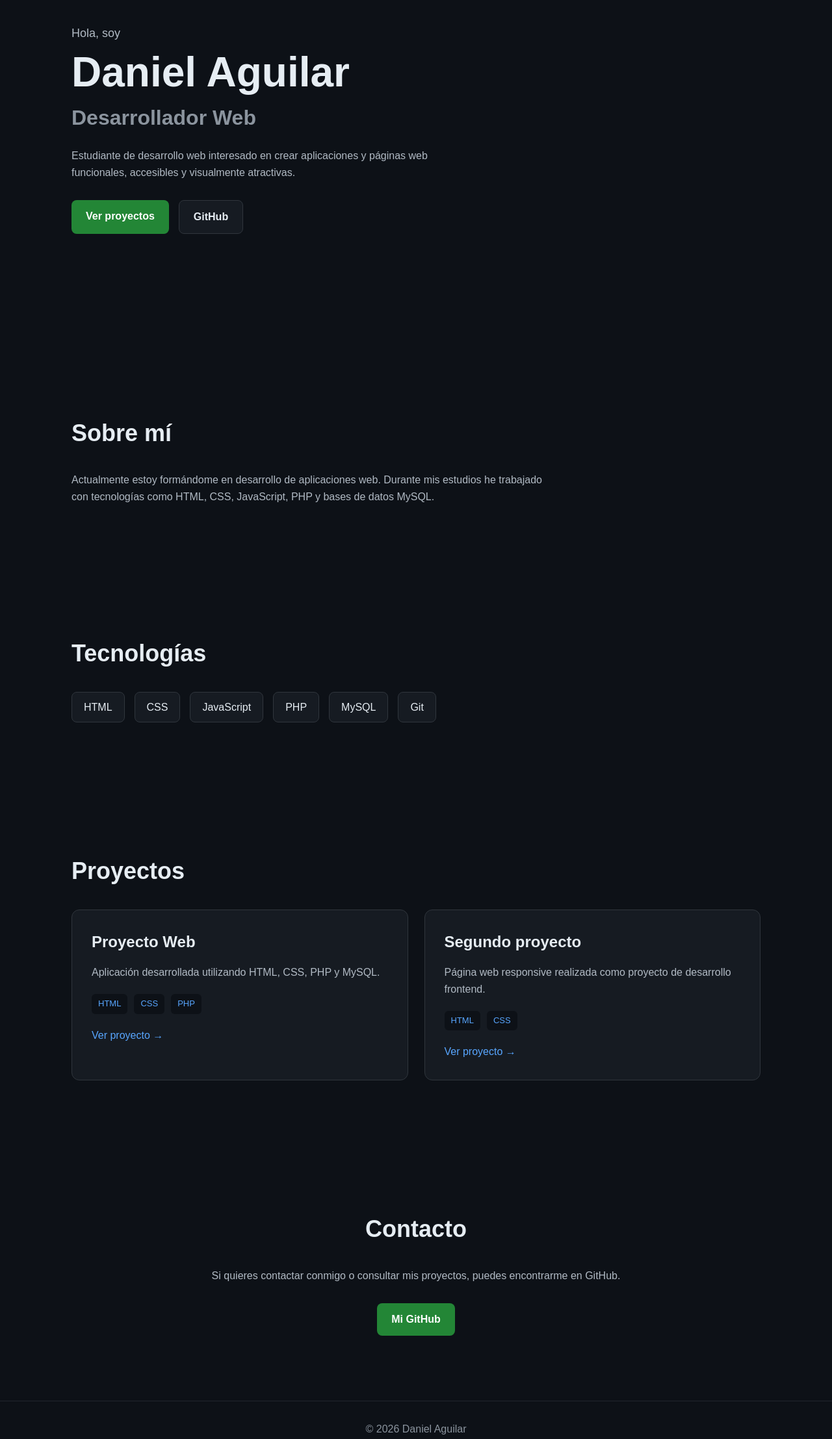
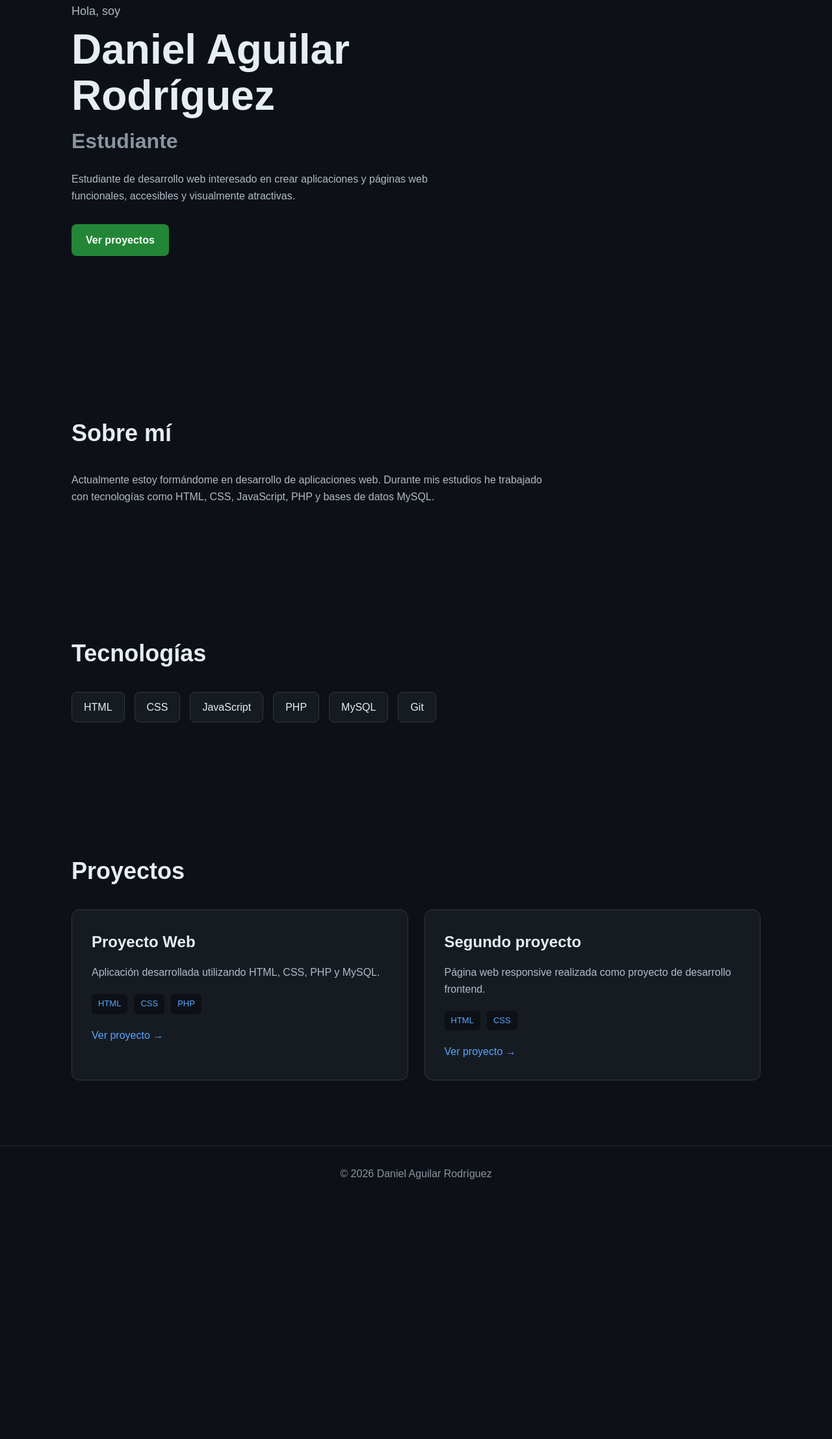
Before and after one commit to danagro99/danagro99.github.io, a plain HTML site: page index.html in a window 1280 px wide. Shown: the part 221-2436 px from the top of the page at 65% size. After the commit the page ends 2071 px from the top, so only its background shows below. Drawn offline with Linux system fonts and the light colour scheme.

Commit message:
Update index.html

```diff
--- a/index.html
+++ b/index.html
@@ -17,7 +17,6 @@
                 <li><a href="#inicio">Inicio</a></li>
                 <li><a href="#sobre-mi">Sobre mí</a></li>
                 <li><a href="#proyectos">Proyectos</a></li>
-                <li><a href="#contacto">Contacto</a></li>
             </ul>
         </nav>
     </header>
@@ -27,14 +26,13 @@
         <section id="inicio" class="hero">
             <div class="hero-text">
                 <p class="saludo">Hola, soy</p>
-                <h1>Daniel Aguilar</h1>
-                <h2>Desarrollador Web</h2>
+                <h1>Daniel Aguilar Rodríguez</h1>
+                <h2>Estudiante</h2>
                 <p>
                     Estudiante de desarrollo web interesado en crear aplicaciones y páginas web funcionales, accesibles y visualmente atractivas.
                 </p>
                 <div class="hero-buttons">
                     <a href="#proyectos" class="btn principal">Ver proyectos</a>
-                    <a href="https://github.com/" class="btn secundario">GitHub</a>
                 </div>
             </div>
         </section>
@@ -88,19 +86,8 @@
             </div>
         </section>
 
-
-        <section id="contacto" class="section contacto">
-            <h2>Contacto</h2>
-            <p>
-                Si quieres contactar conmigo o consultar mis proyectos, puedes encontrarme en GitHub.
-            </p>
-            <a href="https://github.com/" class="btn principal">Mi GitHub</a>
-        </section>
-    </main>
-
-
     <footer>
-        <p>© 2026 Daniel Aguilar</p>
+        <p>© 2026 Daniel Aguilar Rodríguez</p>
     </footer>
 </body>
 </html>
```
